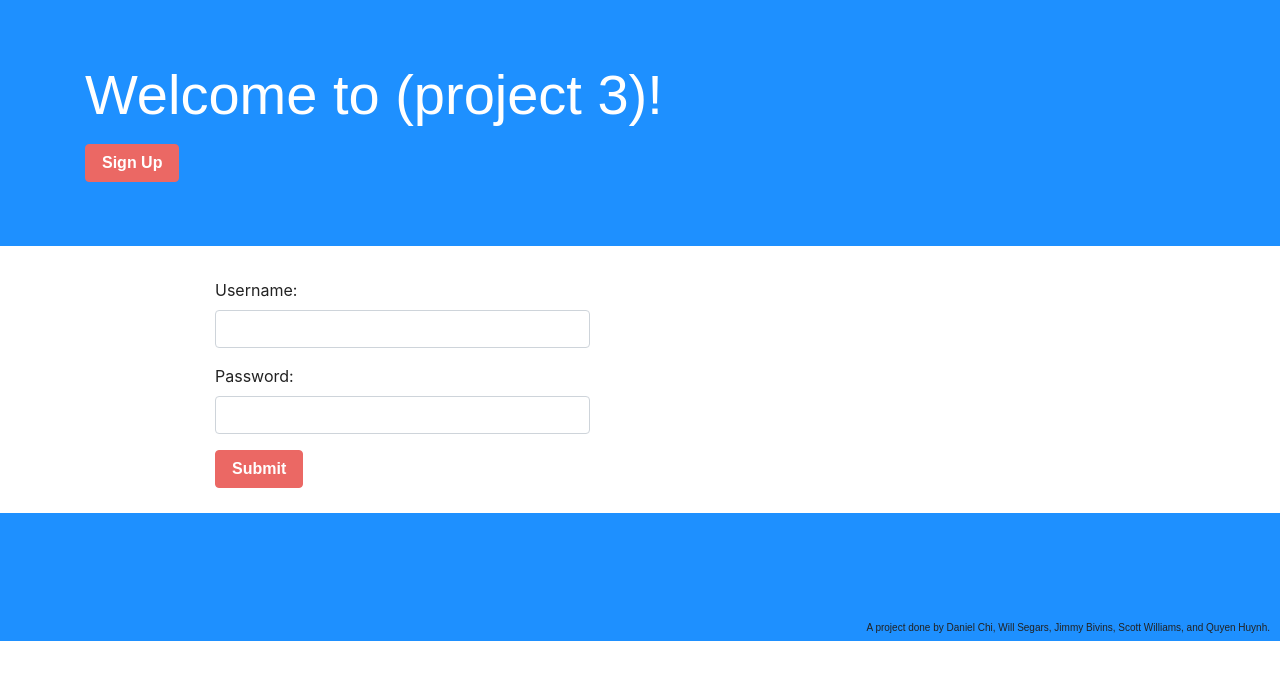
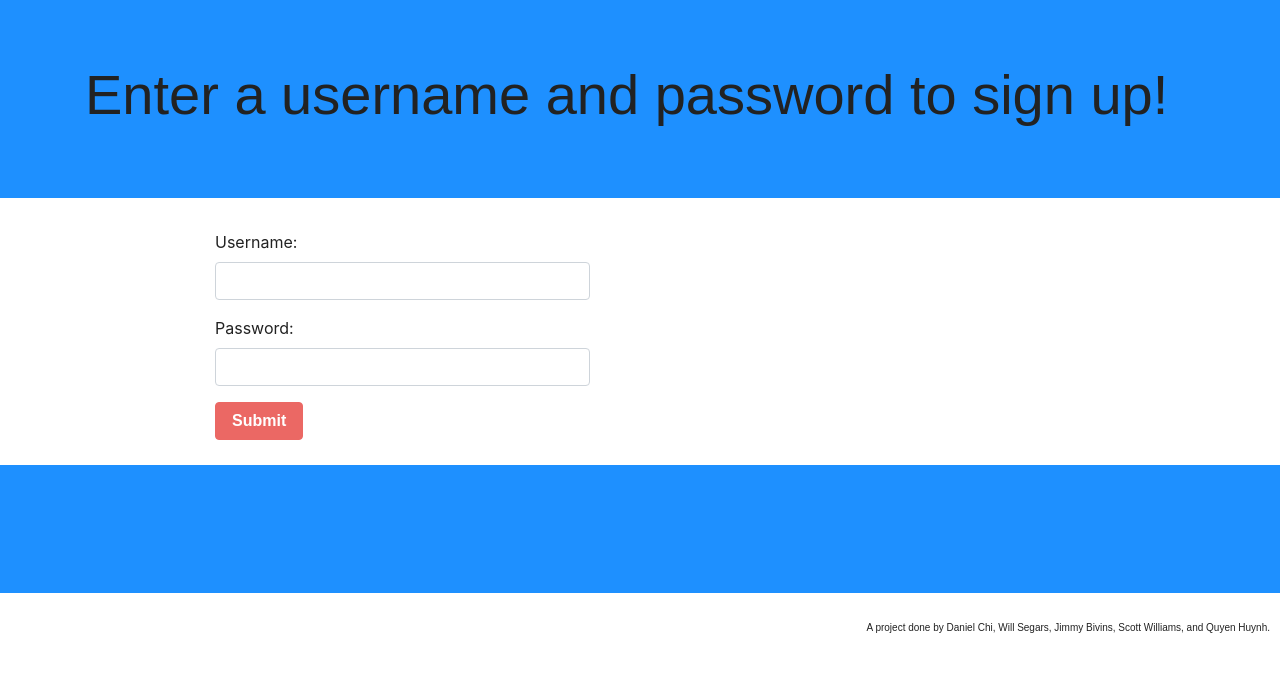
Before and after one commit to Daniel-Chi/Dynamic-Questionnaires, a React (Create React App) app in the folder client/: page /signup in a window 1280 px wide. Shown: the top 680 px of the page. Built offline with nearby package versions, Linux system fonts and the light colour scheme; a web font is replaced by a local one.

Commit message:
Updated the sign up page

```diff
--- a/client/src/pages/SignUp.js
+++ b/client/src/pages/SignUp.js
@@ -1,12 +1,12 @@
 import React from 'react';
-import Header from '../components/Header';
+import WelcomeHeader from '../components/WelcomeHeader';
 import LoginForm from '../components/LoginForm';
 import Footer from '../components/Footer';
 
 function Login() {
   return (
     <div>
-      <Header />
+      <WelcomeHeader />
       <LoginForm />
       <Footer />
     </div>
```
